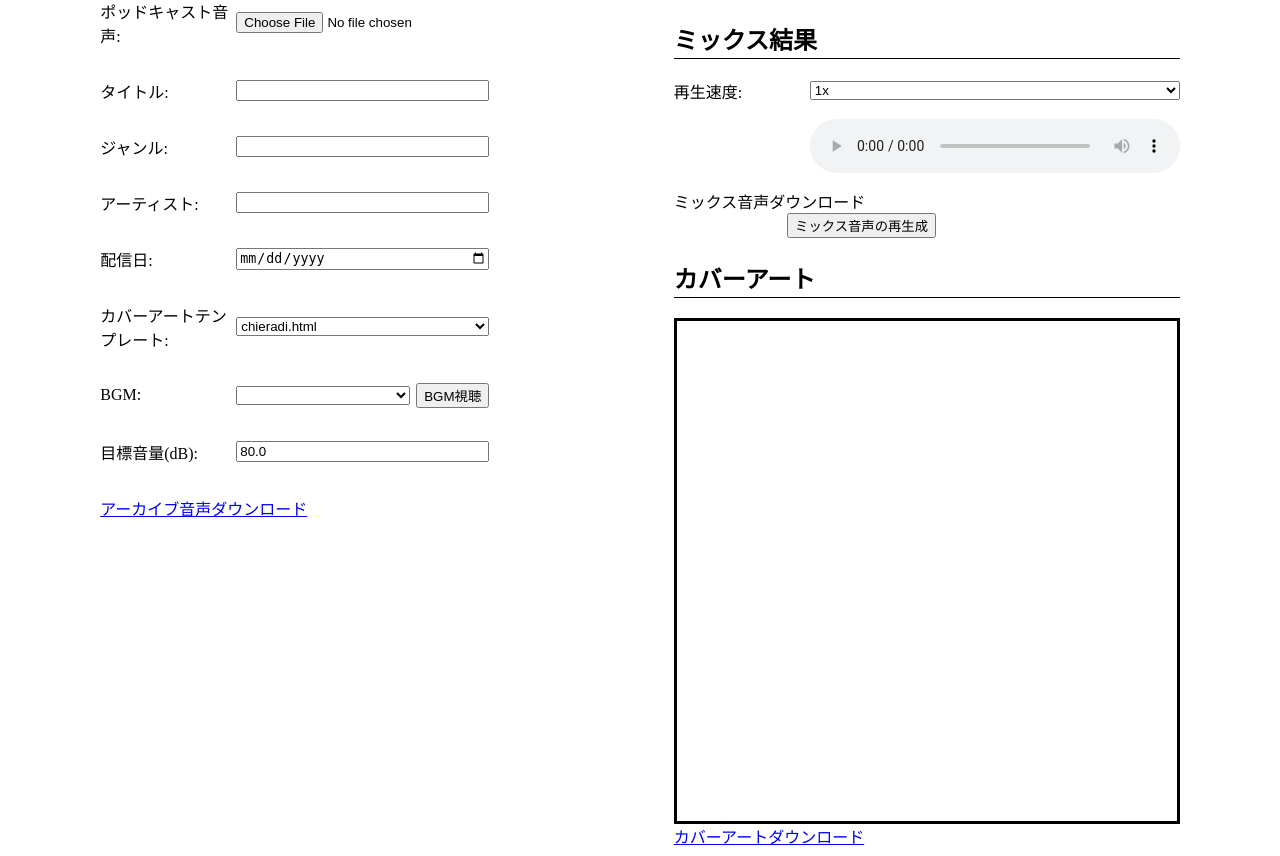
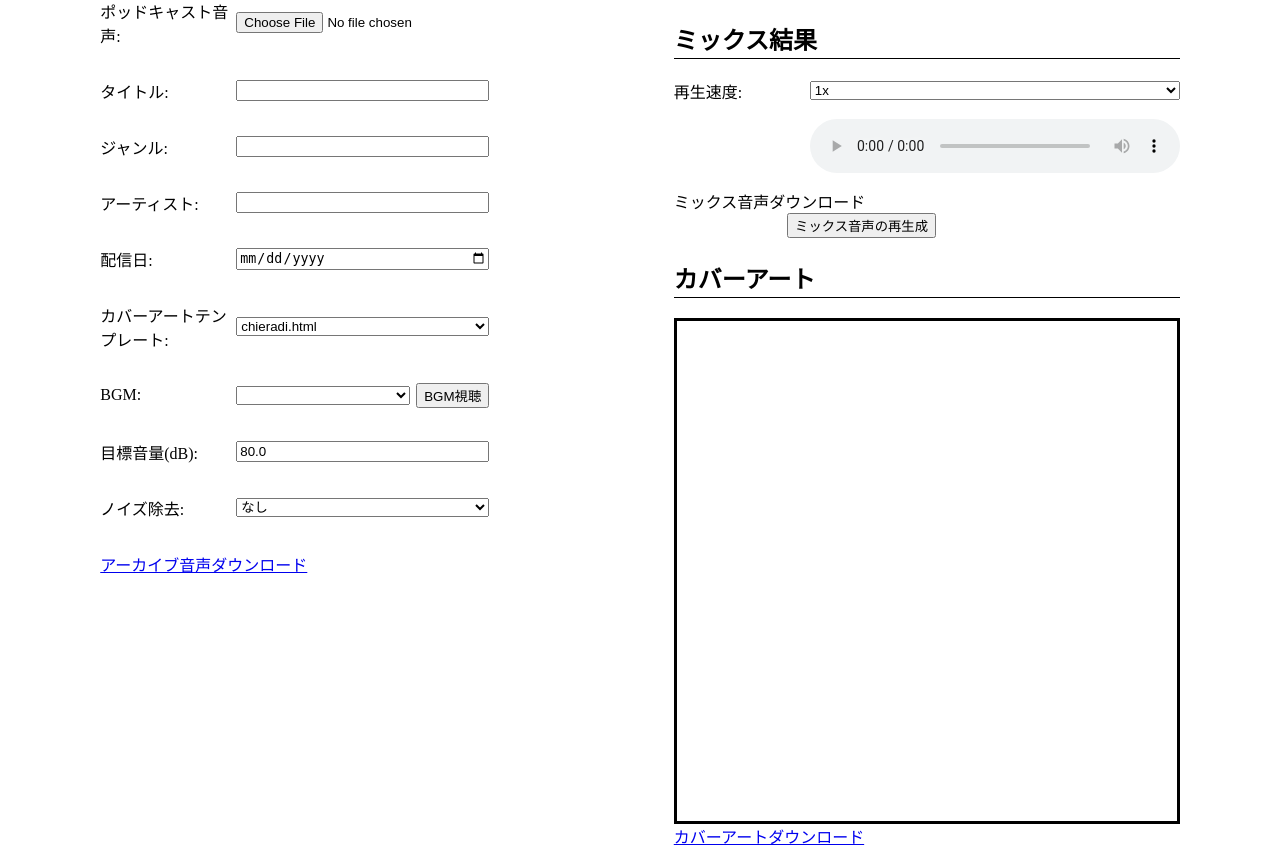
Before and after one commit to TakamiChie/PodcastPublicSoundGenerator, a Flask app: page / in a window 1280 px wide. Shown: the part 91-947 px from the top of the page. Run offline with Flask 3, Linux system fonts and the light colour scheme; lists and menus that the app fills with data are empty.

Commit message:
ノイズ除去をオプションに設定

```diff
--- a/app.py
+++ b/app.py
@@ -143,6 +143,7 @@ def mix():
   artist = request.form.get('artist') or ''
   release_date = request.form.get('date') or None
   target_str = request.form.get('target_db', str(DEFAULT_TARGET_DB))
+  noise_reduction = request.form.get('noise_reduction', 'none')
   try:
     target_db = float(target_str)
   except ValueError:
@@ -163,7 +164,8 @@ def mix():
 
   file.stream.seek(0)
   podcast = AudioSegment.from_file(file)
-  podcast = reduce_noise(podcast)
+  if noise_reduction and noise_reduction == "1stOne":
+    podcast = reduce_noise(podcast)
   podcast = normalize_volume(podcast, target_db)
 
   final_mix = set_bgm(podcast, bgm_name)
--- a/templates/index.html
+++ b/templates/index.html
@@ -51,6 +51,13 @@
         <label for="target_db">目標音量(dB):</label>
         <input type="number" name="target_db" id="target_db" value="{{ target_db }}" step="0.1" class="savecontrol">
       </div>
+      <div class="form-item">
+        <label>ノイズ除去:</label>
+        <select id="noise_reduction" name="noise_reduction" class="savecontrol">
+          <option value="none">なし</option>
+          <option value="1stOne">最初の一秒をノイズ扱いとして除去</option>
+        </select>
+      </div>
       <a id="archiveDownload" href="#">アーカイブ音声ダウンロード</a>
       <div class="form-item">
         <audio id="previewAudio"></audio>
```
